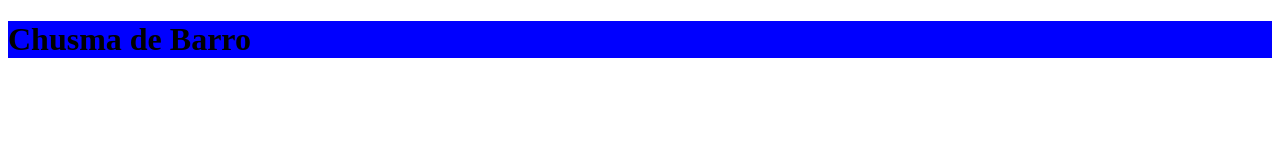
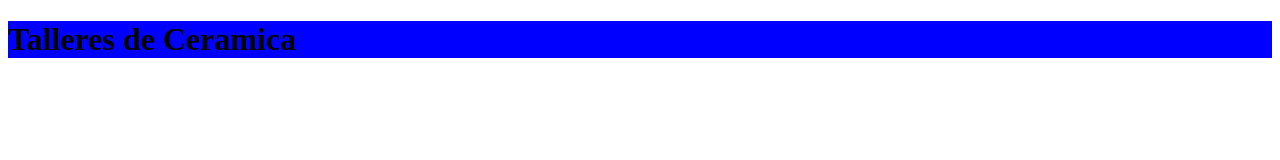
Before and after one commit to doloreslucerosaa/chusma-de-barro-, a plain HTML site: page index.html in a window 1280 px wide. Drawn offline with Linux system fonts and the light colour scheme.

Commit message:
Cambiando h1

```diff
--- a/index.html
+++ b/index.html
@@ -9,7 +9,8 @@
     <script src="./js/script.js"></script>
 </head>
 <body>
-    <h1>Chusma de Barro</h1>
+
+    <h1>Talleres de Ceramica</h1>
 
 
 </body>
```
